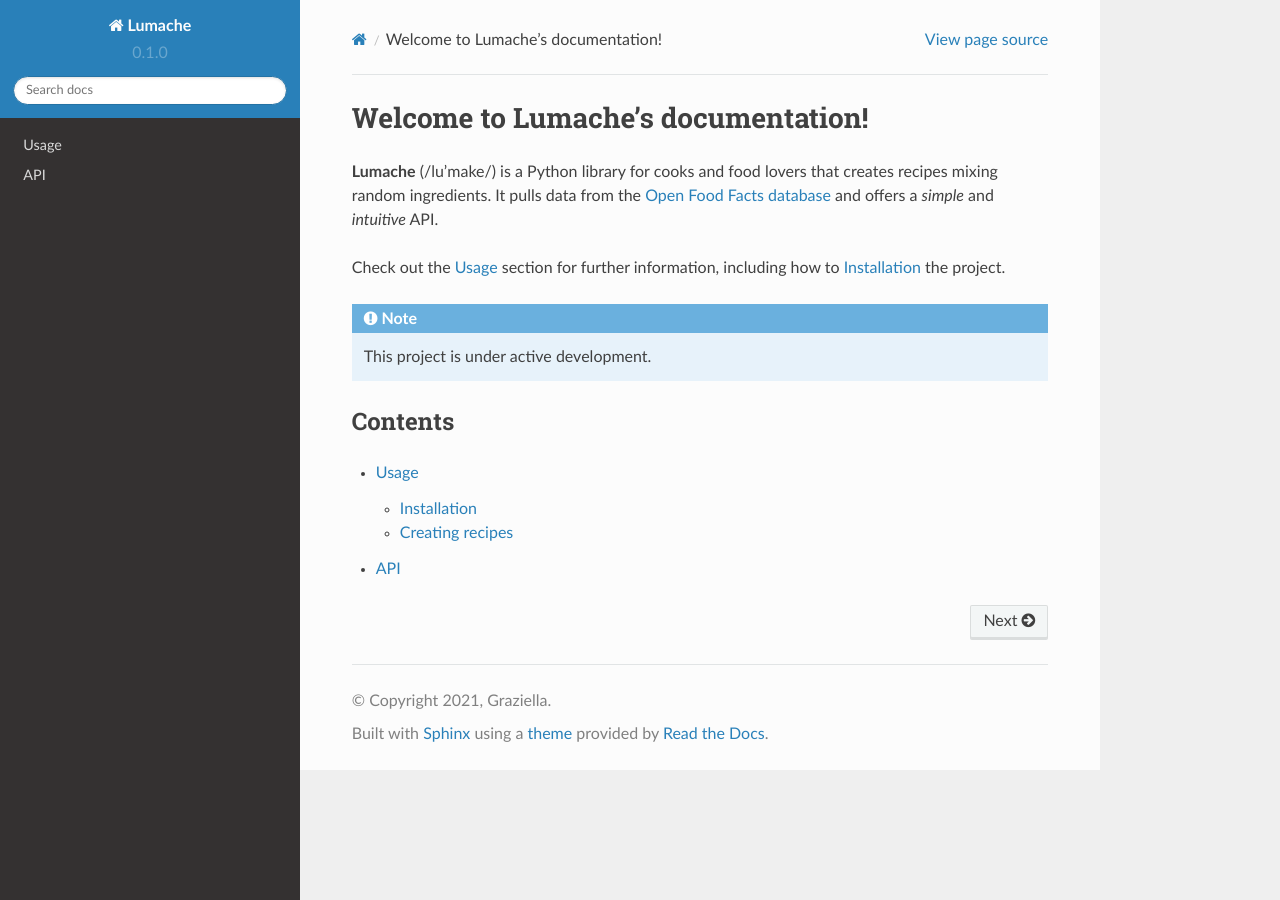
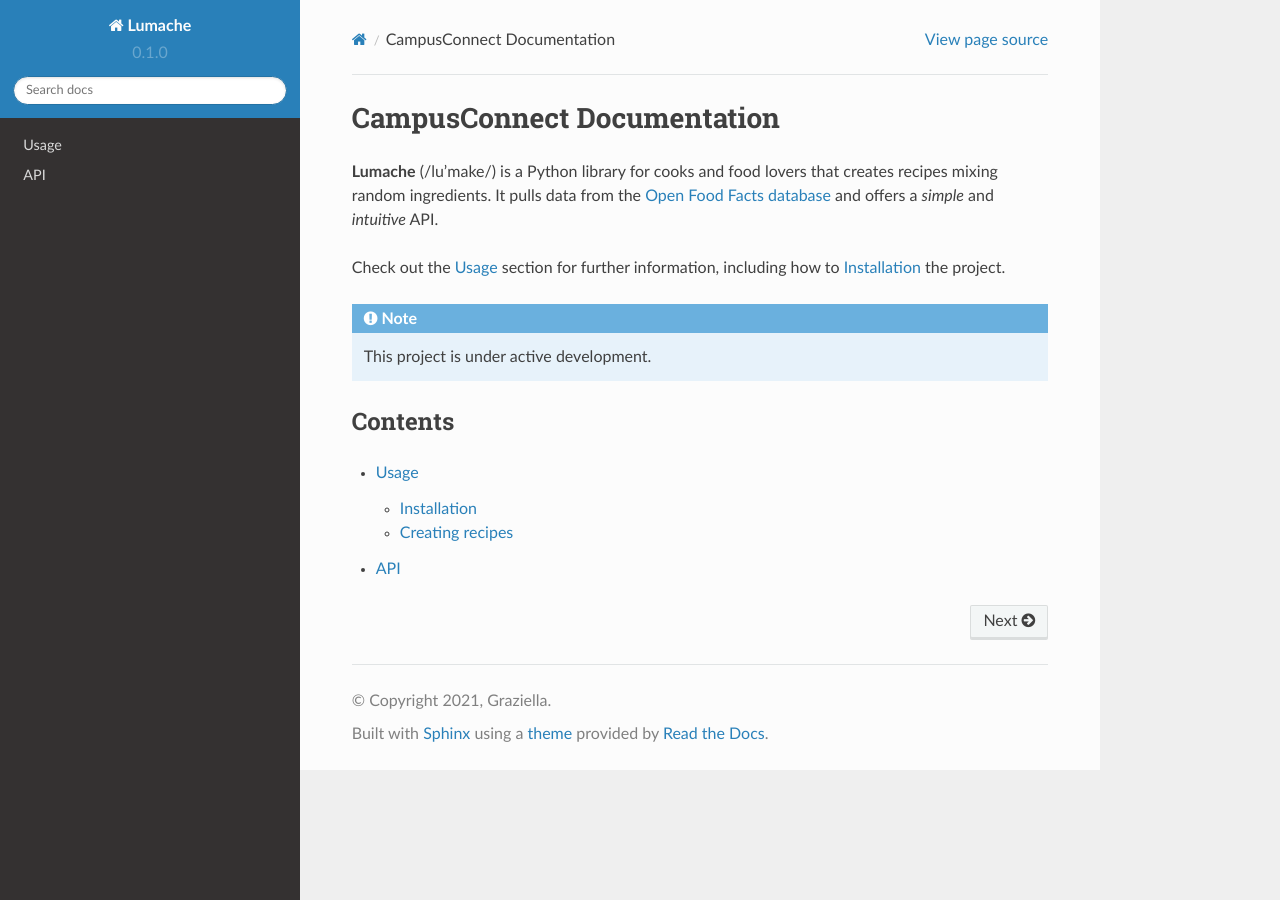
Before and after one commit to pdesignsGh/campuzconnect, a Sphinx documentation site: the page built from docs/source/index.rst, in a window 1280 px wide. Built offline with Sphinx 7.4.7 and the Read the Docs theme 2.0.0, drawn with Linux system fonts in a browser that asks for light colours.

Commit message:
Update index.rst

```diff
--- a/docs/source/index.rst
+++ b/docs/source/index.rst
@@ -1,4 +1,4 @@
-Welcome to Lumache's documentation!
+CampusConnect Documentation
 ===================================
 
 **Lumache** (/lu'make/) is a Python library for cooks and food lovers
```
